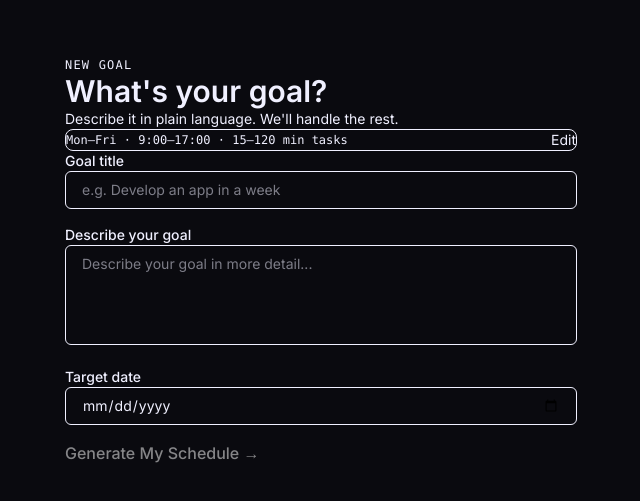
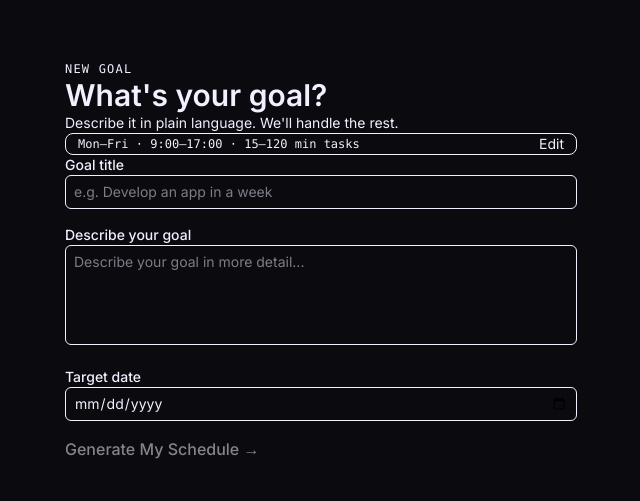
Before and after one commit to jsb58p/ai-calendar, a React (Vite) app in the folder frontend/: page / in a window 1280 px wide. Shown: the part 139-640 px from the top of the page, without its empty margins (319-959 px from the left). Built offline with nearby package versions, Linux system fonts and the light colour scheme; no server answers.

Commit message:
fix: reduce input padding + settings strip padding

```diff
--- a/frontend/src/components/GoalInput/GoalInput.tsx
+++ b/frontend/src/components/GoalInput/GoalInput.tsx
@@ -98,7 +98,7 @@ export function GoalInput() {
       </div>
 
       {/* Settings preview strip */}
-      <div className="bg-bg-surface border border-border-default rounded-lg px-4 py-3 mb-6 flex items-center justify-between">
+      <div className="bg-bg-surface border border-border-default rounded-lg px-4 py-3 mb-6 flex items-center justify-between" style={{ paddingLeft: '12px', paddingRight: '12px' }}>
         <span className="text-text-muted text-xs font-mono">{settingsSummary}</span>
         <Button variant="ghost" size="sm" onClick={() => setSettingsPanelOpen(true)}>
           Edit
--- a/frontend/src/components/ui/Input.tsx
+++ b/frontend/src/components/ui/Input.tsx
@@ -26,7 +26,7 @@ export default function Input({ label, id, error, hint, className = '', ...rest
           error ? 'border-danger focus:border-danger focus:ring-danger' : '',
           className,
         ].join(' ')}
-        style={{ paddingLeft: '16px', paddingRight: '16px', paddingTop: '8px', paddingBottom: '8px' }}
+        style={{ paddingLeft: '8px', paddingRight: '8px', paddingTop: '6px', paddingBottom: '6px' }}
         {...rest}
       />
       {error && <p className="text-danger text-xs mt-1">{error}</p>}
--- a/frontend/src/components/ui/Textarea.tsx
+++ b/frontend/src/components/ui/Textarea.tsx
@@ -26,7 +26,7 @@ export default function Textarea({ label, id, error, hint, className = '', ...re
           error ? 'border-danger focus:border-danger focus:ring-danger' : '',
           className,
         ].join(' ')}
-        style={{ paddingLeft: '16px', paddingRight: '16px', paddingTop: '8px', paddingBottom: '8px' }}
+        style={{ paddingLeft: '8px', paddingRight: '8px', paddingTop: '6px', paddingBottom: '6px' }}
         {...rest}
       />
       {error && <p className="text-danger text-xs mt-1">{error}</p>}
```
